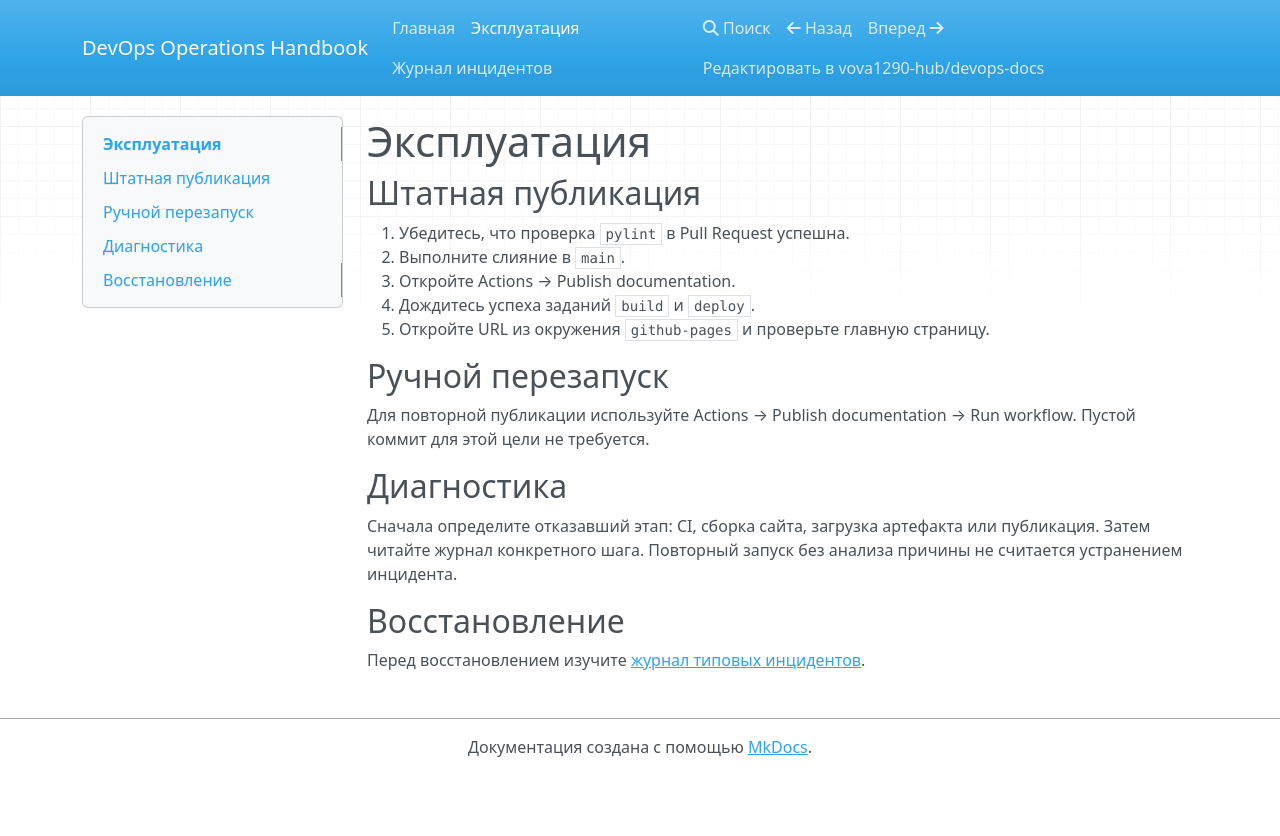
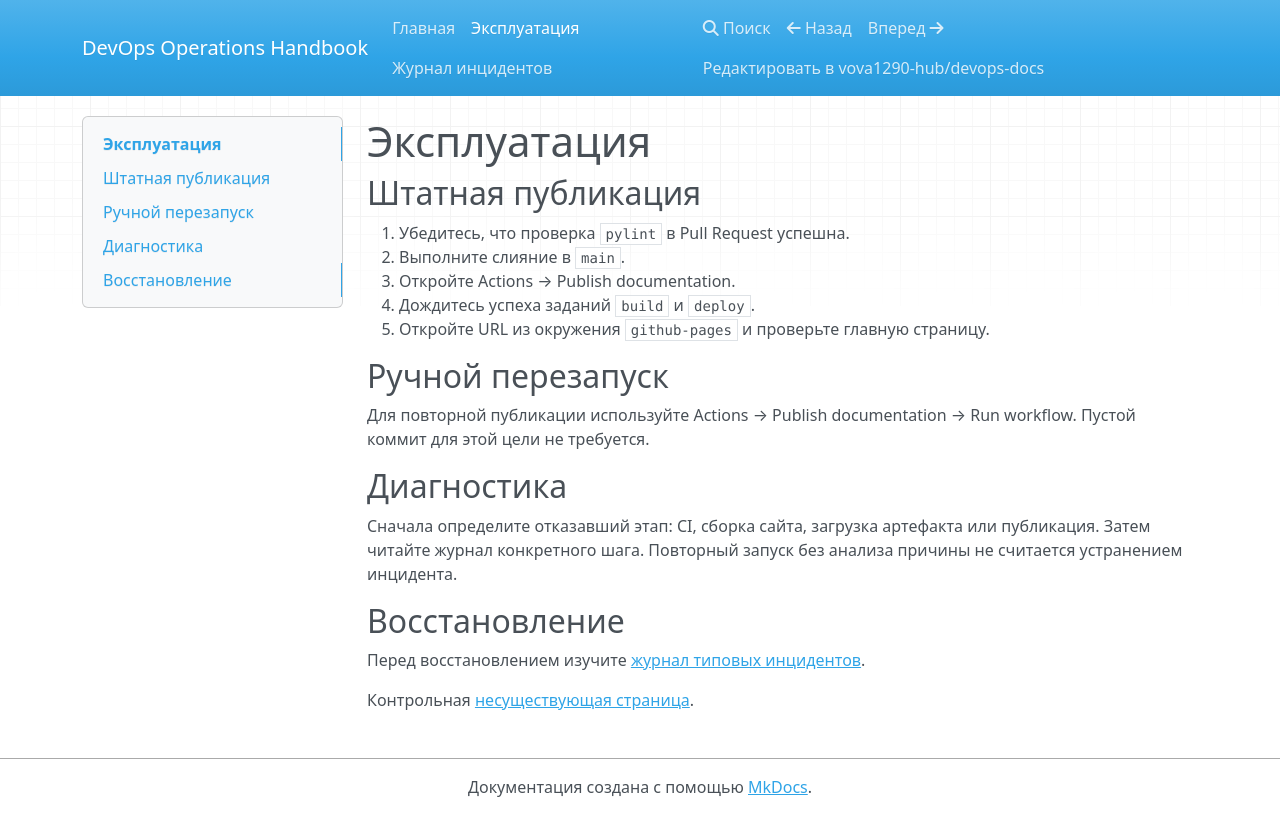
Before and after one commit to vova1290-hub/devops-docs, an MkDocs documentation site: the page built from docs/runbook.md, in a window 1280 px wide. Shown: the top 836 px of the page. Built offline with MkDocs 1.6.1, drawn with Linux system fonts in a browser that asks for light colours; nearby versions of some CDN libraries.

Commit message:
docs: verify broken links are rejected before merge

```diff
--- a/docs/runbook.md
+++ b/docs/runbook.md
@@ -21,3 +21,5 @@
 ## Восстановление
 
 Перед восстановлением изучите [журнал типовых инцидентов](incidents.md).
+
+Контрольная [несуществующая страница](missing-page.md).
```
